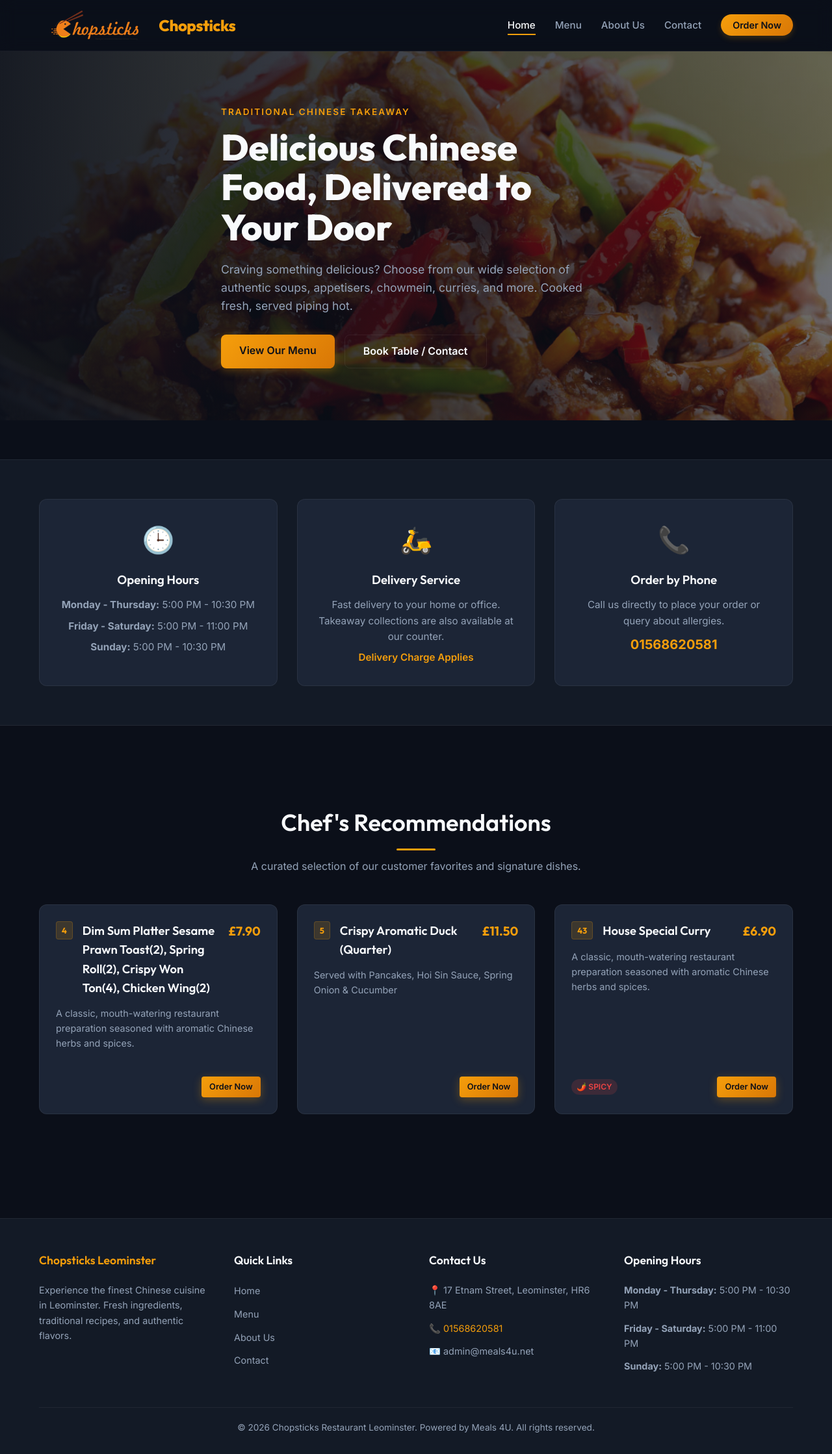
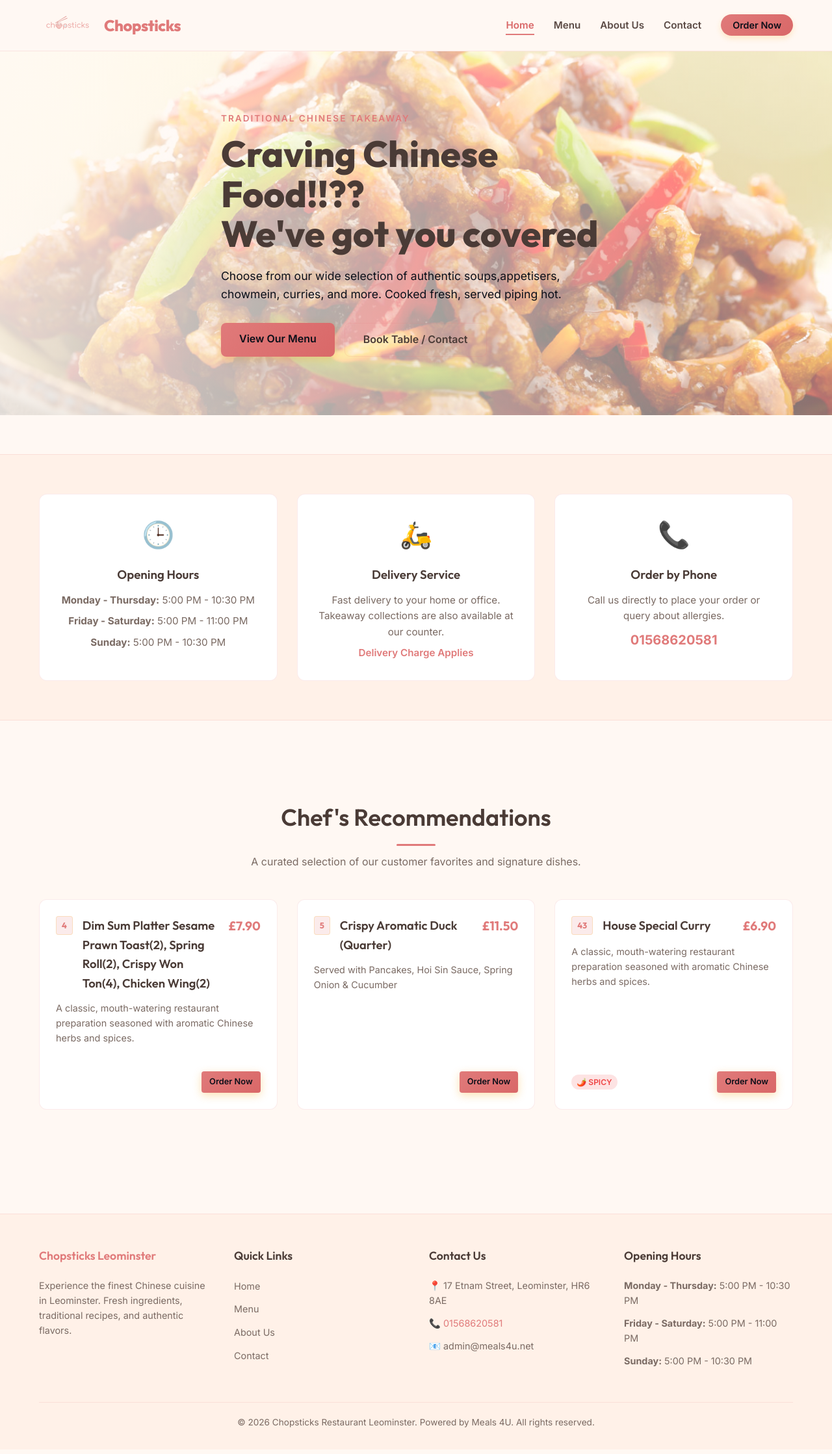
Before and after one commit to sanskriti171/chopsticksss, a Flask app: page / in a window 1280 px wide. Shown: the whole page at 65% size. After the commit the page ends 2197 px from the top, so only its background shows below. Run offline with Flask 3, Linux system fonts and the light colour scheme.

Commit message:
few changes

```diff
--- a/static/style.css
+++ b/static/style.css
@@ -1,16 +1,17 @@
 @import url('https://fonts.googleapis.com/css2?family=Inter:wght@300;400;500;600;700&family=Outfit:wght@400;500;600;700;800&display=swap');
 
 :root {
-    --bg-primary: #0b0f19;
-    --bg-secondary: #131a26;
-    --bg-card: #1c2536;
-    --text-primary: #f8fafc;
-    --text-secondary: #94a3b8;
-    --accent: #f59e0b; /* Amber */
-    --accent-hover: #d97706;
-    --accent-glow: rgba(245, 158, 11, 0.15);
-    --border-color: rgba(255, 255, 255, 0.06);
-    --border-active: rgba(245, 158, 11, 0.4);
+    --bg-primary: #FFF8F3;
+    --bg-secondary: #FFF1E8;
+    --bg-card: #FFFFFF;
+    --text-primary: #4A3B36;
+    --text-secondary: #7A6A63;
+    --accent: #E07A7A;
+    /* Amber */
+    --accent-hover: #D96868;
+    --accent-glow: rgba(224, 122, 122, 0.15);
+    --border-color: rgba(224, 122, 122, 0.15);
+    --border-active: rgba(224, 122, 122, 0.35);
     --transition: all 0.3s cubic-bezier(0.4, 0, 0.2, 1);
     --font-heading: 'Outfit', sans-serif;
     --font-body: 'Inter', sans-serif;
@@ -32,7 +33,12 @@ body {
 }
 
 /* Base Styles */
-h1, h2, h3, h4, h5, h6 {
+h1,
+h2,
+h3,
+h4,
+h5,
+h6 {
     font-family: var(--font-heading);
     color: var(--text-primary);
     font-weight: 600;
@@ -60,7 +66,7 @@ img {
     position: sticky;
     top: 0;
     z-index: 100;
-    background: rgba(11, 15, 25, 0.8);
+    background: rgba(255, 248, 243, 0.95);
     backdrop-filter: blur(12px);
     border-bottom: 1px solid var(--border-color);
 }
@@ -98,15 +104,16 @@ img {
 }
 
 .nav-link {
-    font-weight: 500;
+    font-weight: 600;
     font-size: 0.95rem;
-    color: var(--text-secondary);
+    color: #5A4A45;
     position: relative;
     padding: 6px 0;
 }
 
-.nav-link:hover, .nav-link.active {
-    color: var(--text-primary);
+.nav-link:hover,
+.nav-link.active {
+    color: #D96868;
 }
 
 .nav-link::after {
@@ -120,7 +127,8 @@ img {
     transition: var(--transition);
 }
 
-.nav-link:hover::after, .nav-link.active::after {
+.nav-link:hover::after,
+.nav-link.active::after {
     width: 100%;
 }
 
@@ -145,7 +153,7 @@ img {
     min-height: 70vh;
     display: flex;
     align-items: center;
-    background: linear-gradient(to right, rgba(11, 15, 25, 0.95), rgba(11, 15, 25, 0.6)), url('/static/images/full5.jpg') center/cover no-repeat;
+    background: linear-gradient(to right, rgba(255, 248, 243, 0.85), rgba(255, 248, 243, 0.45)), url('/static/images/full5.jpg') center/cover no-repeat;
     margin-bottom: 60px;
     padding: 80px 0;
 }
@@ -174,7 +182,7 @@ img {
 
 .hero-desc {
     font-size: 1.1rem;
-    color: var(--text-secondary);
+    color: #0b0f19;
     margin-bottom: 30px;
 }
 
@@ -285,7 +293,8 @@ img {
     margin-bottom: 12px;
 }
 
-.info-card p, .info-card li {
+.info-card p,
+.info-card li {
     color: var(--text-secondary);
     font-size: 0.95rem;
 }
@@ -345,7 +354,8 @@ img {
     transition: var(--transition);
 }
 
-.category-btn:hover, .category-btn.active {
+.category-btn:hover,
+.category-btn.active {
     color: var(--text-primary);
     background-color: var(--bg-card);
 }
@@ -518,7 +528,7 @@ img {
     position: relative;
     border-radius: 12px;
     overflow: hidden;
-    box-shadow: 0 15px 35px rgba(0,0,0,0.5);
+    box-shadow: 0 15px 35px rgba(0, 0, 0, 0.5);
     border: 1px solid var(--border-color);
 }
 
@@ -702,6 +712,7 @@ textarea.form-control {
         opacity: 0;
         transform: translateY(20px);
     }
+
     to {
         opacity: 1;
         transform: translateY(0);
@@ -713,20 +724,25 @@ textarea.form-control {
     .menu-layout {
         grid-template-columns: 1fr;
     }
+
     .menu-sidebar {
         position: static;
         margin-bottom: 30px;
     }
+
     .category-list {
         flex-direction: row;
         flex-wrap: wrap;
     }
+
     .category-btn {
         width: auto;
     }
+
     .about-layout {
         grid-template-columns: 1fr;
     }
+
     .contact-layout {
         grid-template-columns: 1fr;
     }
@@ -736,7 +752,9 @@ textarea.form-control {
     .hero-title {
         font-size: 2.5rem;
     }
+
     .nav-menu {
-        display: none; /* simple responsive fallback */
+        display: none;
+        /* simple responsive fallback */
     }
 }
--- a/templates/index.html
+++ b/templates/index.html
@@ -1,6 +1,6 @@
 {% extends 'base.html' %}
 
-{% block title %}Welcome to Chopsticks Leominster - Authentic Chinese Takeaway{% endblock %}
+{% block title %}Chopsticks Leominster - Authentic Chinese Takeaway{% endblock %}
 
 {% block content %}
 <!-- Hero Section -->
@@ -8,9 +8,10 @@
     <div class="container">
         <div class="hero-content">
             <span class="hero-tag">Traditional Chinese Takeaway</span>
-            <h1 class="hero-title">Delicious Chinese Food, Delivered to Your Door</h1>
-            <p class="hero-desc">Craving something delicious? Choose from our wide selection of authentic soups,
-                appetisers, chowmein, curries, and more. Cooked fresh, served piping hot.</p>
+            <h1 class="hero-title">Craving Chinese Food!!??<br>We've got you covered</h1>
+            <p class="hero-desc">Choose from our wide selection of authentic soups,appetisers, chowmein, curries, and
+                more.
+                Cooked fresh, served piping hot.</p>
             <div class="hero-buttons">
                 <a href="/menu" class="btn-primary" id="hero-btn-menu">View Our Menu</a>
                 <a href="/contact" class="btn-secondary" id="hero-btn-contact">Book Table / Contact</a>
```
Also changed, not shown: static/logo.png.
